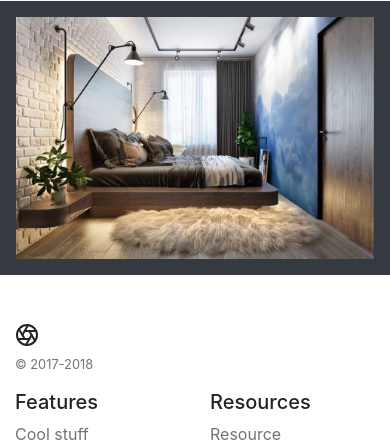
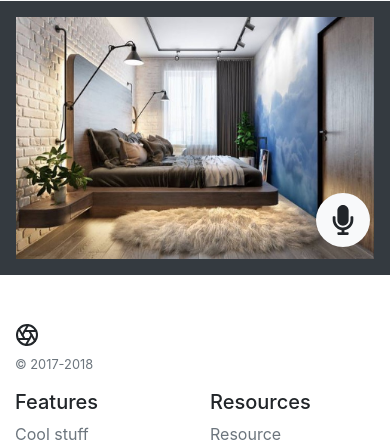
Before and after one commit to metry/speech_pages, a PHP site: page / in a window 390 px wide. Shown: the part 454-900 px from the top of the page. Run offline with PHP 8.4, Linux system fonts and the light colour scheme.

Commit message:
add microphone

```diff
--- a/css/product.css
+++ b/css/product.css
@@ -84,3 +84,18 @@
 	left: 0;
 	z-index: 2;
 }
+
+.microphone {
+	text-align: center;
+	padding: 12px;
+	background-color: #F8F9FA;
+	border-radius: 50%;
+	position: absolute;
+	bottom: 5%;
+	right: 5%;
+	z-index: 10;
+	cursor: pointer;
+}
+.microphone:hover {
+	color: #999;
+}
--- a/index.html
+++ b/index.html
@@ -45,6 +45,10 @@
 				<div class="col-md-6 offset-md-3 position-relative">
 					<img src="img/1.jpg" class="image-block" alt="">
 					<img class="image-block image2" src="img/2.png" class="img-fluid" alt="">
+					<div class="microphone" id="microphone">
+						<svg aria-hidden="true"  width="30" height="30" data-prefix="fas" data-icon="microphone" class="svg-inline--fa fa-microphone fa-w-11" role="img" xmlns="http://www.w3.org/2000/svg" viewBox="0 0 352 512"><path fill="currentColor" d="M176 352c53.02 0 96-42.98 96-96V96c0-53.02-42.98-96-96-96S80 42.98 80 96v160c0 53.02 42.98 96 96 96zm160-160h-16c-8.84 0-16 7.16-16 16v48c0 74.8-64.49 134.82-140.79 127.38C96.71 376.89 48 317.11 48 250.3V208c0-8.84-7.16-16-16-16H16c-8.84 0-16 7.16-16 16v40.16c0 89.64 63.97 169.55 152 181.69V464H96c-8.84 0-16 7.16-16 16v16c0 8.84 7.16 16 16 16h160c8.84 0 16-7.16 16-16v-16c0-8.84-7.16-16-16-16h-56v-33.77C285.71 418.47 352 344.9 352 256v-48c0-8.84-7.16-16-16-16z"></path></svg>
+					</div>
+
 				</div>
 		</div>
     </div>
--- a/js/script.js
+++ b/js/script.js
@@ -45,9 +45,12 @@ function start () {
 
 $( document ).ready(function() {
     $("#start").on( "click", function() {
-		start();
 		$('html, body').animate({
         scrollTop: $("#image").offset().top
 		}, 2000);
 	});
+
+	$("#microphone").on( "click", function() {
+		start();
+	});
 });
```
Also changed, not shown: img/microphone-solid.svg (added).
